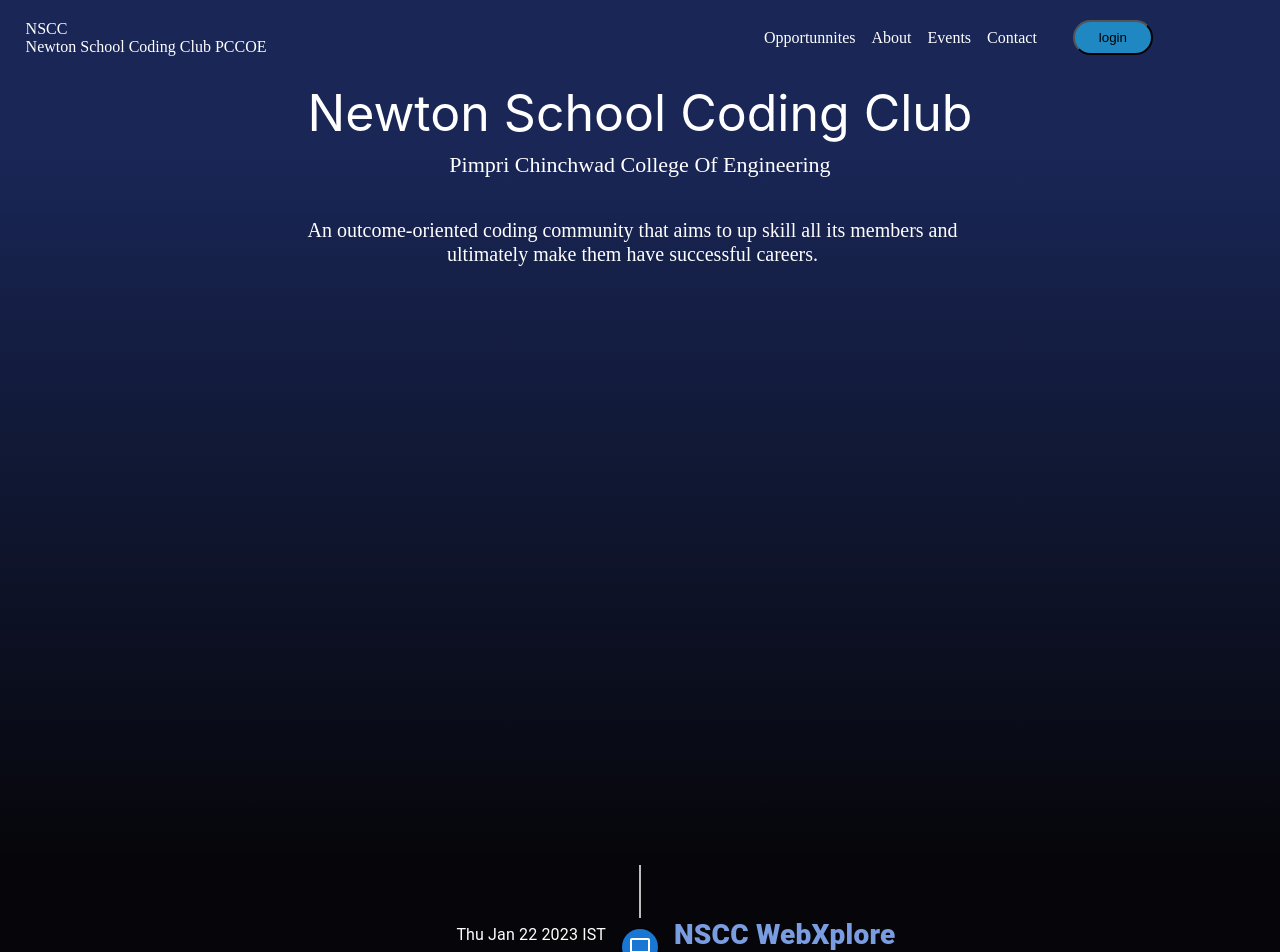
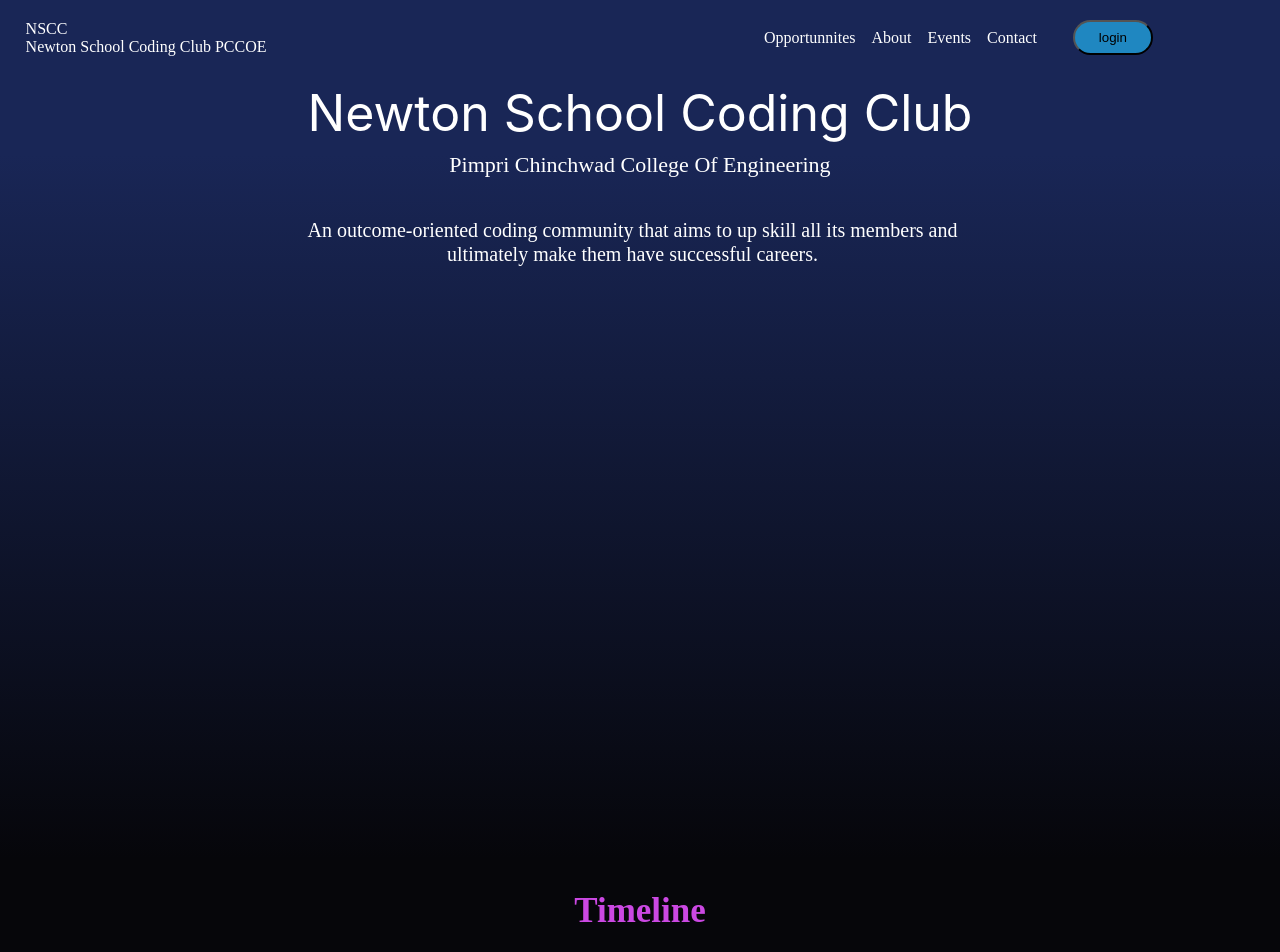
Before and after one commit to nsccpccoe/nscc-frontend, a Next.js app: page / in a window 1280 px wide. Shown: the top 952 px of the page. Built offline with nearby package versions, Linux system fonts and the light colour scheme.

Commit message:
Modified Timeline

```diff
--- a/Components/Timeline/TimeLine.module.css
+++ b/Components/Timeline/TimeLine.module.css
@@ -1,5 +1,8 @@
 
   .text {
-    margin-top: 2rem;
-    color: white;
+    margin: 2rem;
+    color: rgb(203 72 227);
+    text-align: center;
+    font-size: 35px;
+    font-weight: 800;
   }
--- a/Components/Timeline/Timeline.tsx
+++ b/Components/Timeline/Timeline.tsx
@@ -13,9 +13,11 @@ import RepeatIcon from '@mui/icons-material/Repeat';
 import Typography from '@mui/material/Typography';
 import DeveloperModeIcon from '@mui/icons-material/DeveloperMode';
 import TerminalTwoToneIcon from '@mui/icons-material/TerminalTwoTone';
-
+import styles from "./TimeLine.module.css"
 export default function TimelineF() {
   return (
+    <div>
+    <h3 className={styles.text}>Timeline</h3>
     <Timeline position="alternate">
       <TimelineItem>
         <TimelineOppositeContent
@@ -126,5 +128,6 @@ export default function TimelineF() {
         </TimelineContent>
       </TimelineItem>
     </Timeline>
+    </div>
   );
 }
```
